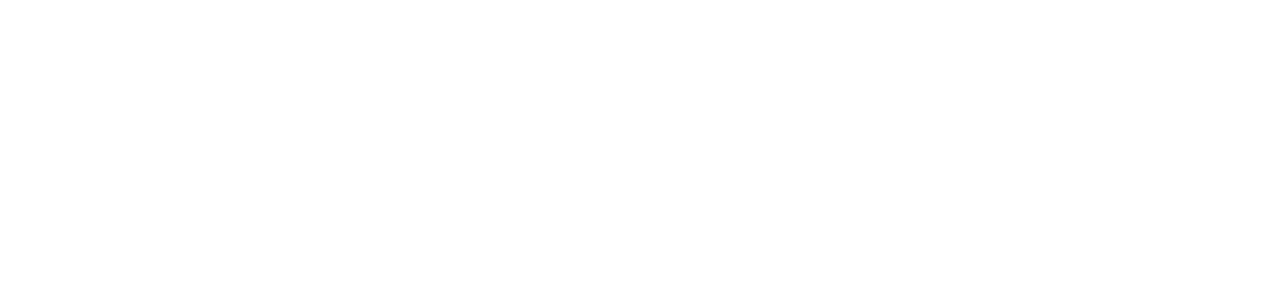
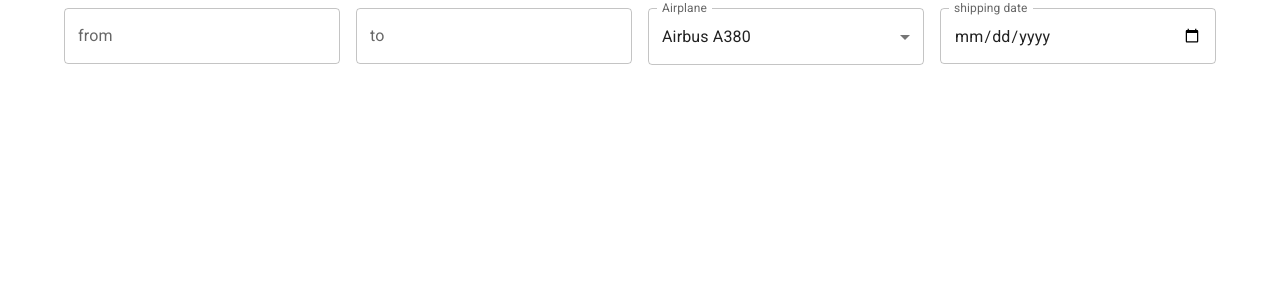
Before and after one commit to srychert/AirTransport, a React (Create React App) app in the folder air-transport/: page / in a window 1280 px wide. Shown: the top 300 px of the page. Built offline with nearby package versions, Linux system fonts and the light colour scheme.

Commit message:
display form

```diff
--- a/air-transport/src/App.js
+++ b/air-transport/src/App.js
@@ -1,5 +1,6 @@
 import { ThemeProvider, createTheme } from "@mui/material/styles";
 import { Container } from "@mui/material";
+import TransportForm from "./TransportForm";
 
 const theme = createTheme({
   palette: {
@@ -26,6 +27,7 @@ function App() {
     <ThemeProvider theme={theme}>
       <div className="App">
         <Container>
+          <TransportForm />
         </Container>
       </div>
     </ThemeProvider>
```
